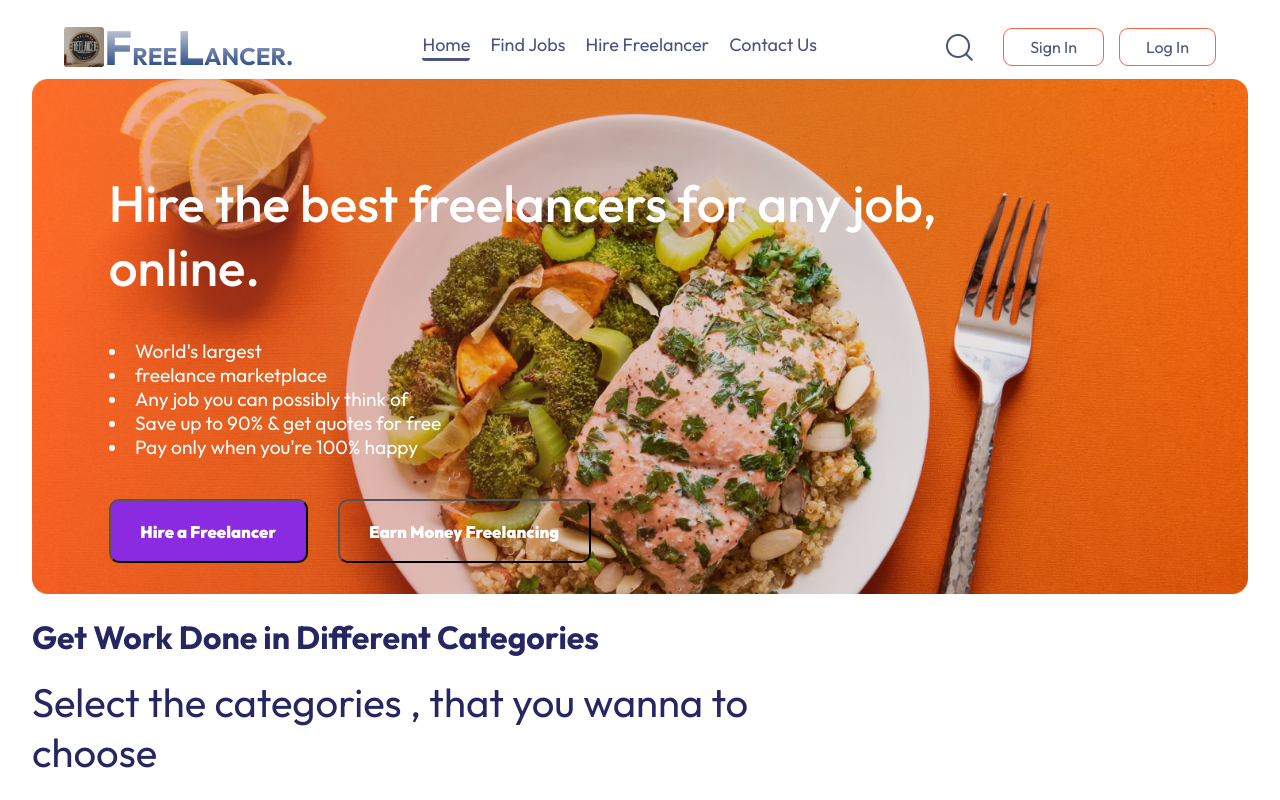
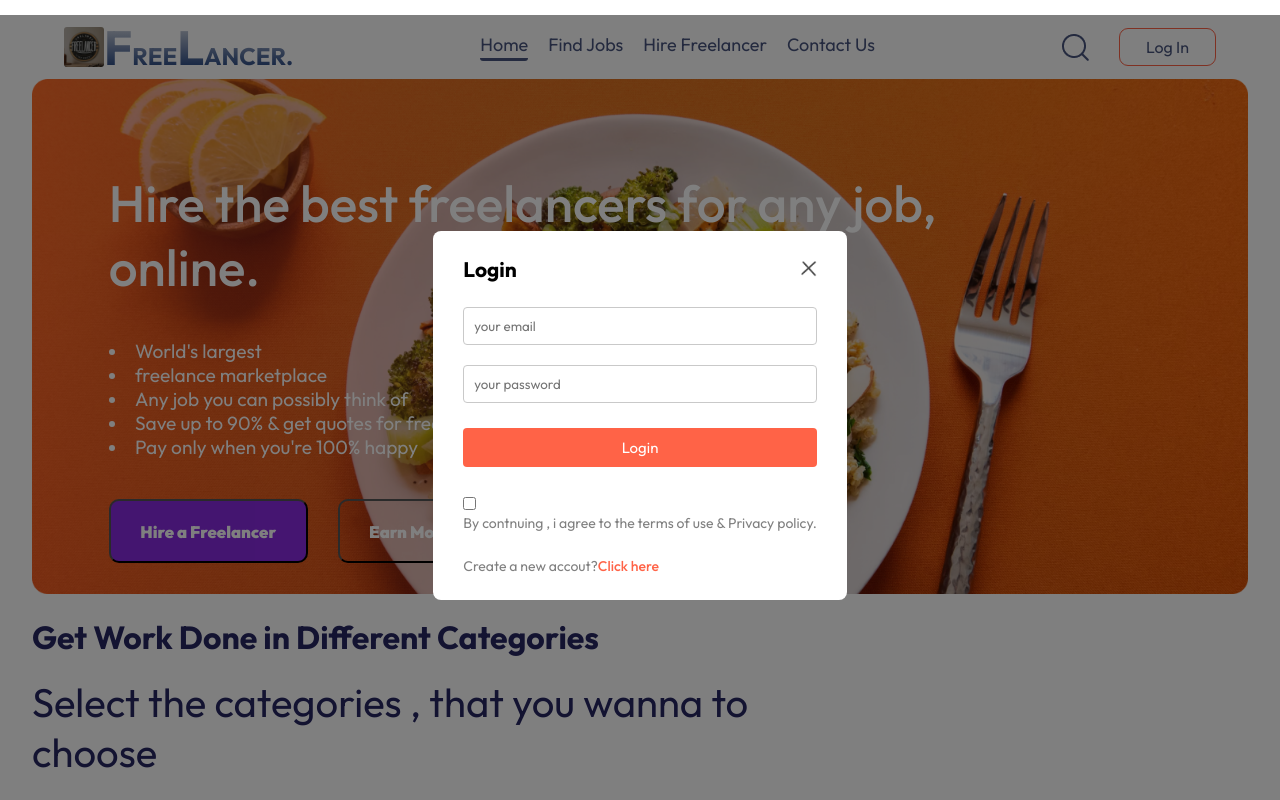
Before and after one commit to deepak3333333/Coapps-Freelancerwebsite2, a React (Vite) app: page / in a window 1280 px wide. Both pictures are taken after a click on the button "Log In". Shown: the top 800 px of the page. Built offline with nearby package versions, Linux system fonts and the light colour scheme.

Commit message:
adding login and sign page

```diff
--- a/src/App.jsx
+++ b/src/App.jsx
@@ -1,15 +1,19 @@
-import React from 'react'
+import React, { useState } from 'react'
 import Navbar from './components/Navbar/Navbar'
 import { Route,Routes } from 'react-router-dom'
 import Home from './pages/Home/Home'
 import FindJobs from './pages/FindJobs/FindJobs'
 import HierFreelancer from './pages/HierFreelancer/HierFreelancer'
 import Fotter from './components/Fotter/Fotter'
+import LoginPopup from './components/LoginPopup/LoginPopup'
 
 const App = () => {
+
+  const [showLogin,setShowLogin]=useState(false)
   return (<>
+  {showLogin?<LoginPopup setShowLogin={setShowLogin}/>:<></>}
     <div className="app">
-      <Navbar/>
+      <Navbar setShowLogin={setShowLogin}/>
      <Routes>
       <Route  path="/" element={<Home />}></Route>
        <Route path="/findjobs" element={<FindJobs/> }> </Route>
--- /dev/null
+++ b/src/components/LoginPopup/LoginPopup.css
@@ -0,0 +1,76 @@
+.login-popup{
+    position: absolute;
+    z-index:1;
+    width: 100%;
+    height:100vh;
+    background: rgba(0, 0, 0, .5);
+    display: grid;
+
+
+
+
+}
+.login-popup-container{
+    place-self: center;
+    width: center(23vw,330px);
+    color:#808080 ;
+    background-color: white;
+    display: flex;
+    flex-direction: column;
+    gap:25px;
+    padding: 25px 30px;
+    border-radius: 8px;
+    font-size: 14px;
+    animation: FadeIn 0.5s;
+
+
+
+}
+.login-popup-title{
+    display: flex;
+    justify-content: space-between;
+    align-items: center;
+    color: black;
+}
+.login-popup-title img{
+    width: 16px;
+    cursor: pointer;
+}
+.login-popup-input{
+    display: flex;
+    flex-direction: column;
+    gap: 20px;
+}
+.login-popup-input input{
+    outline: none;
+    border: 1px solid #c9c9c9;
+    padding: 10px ;
+    border-radius: 4px;
+}
+.login-popup-container button{
+    border: none;
+    padding:10px;
+    border-radius: 4px;
+    color: white;
+    background-color: tomato;
+    font-size: 15px;
+
+}
+.login-popup-condition{
+    display: flex;
+    align-items: start;
+    gap:8px;
+    margin-top: -8px;
+
+}
+.login-pop-condition input{
+    margin-top: 5px;
+
+}
+.login-popup p span{
+
+    color:tomato;
+    font-weight: 500;
+    cursor: pointer;
+
+}
--- /dev/null
+++ b/src/components/LoginPopup/LoginPopup.jsx
@@ -0,0 +1,43 @@
+import React ,{useState} from 'react'
+import './LoginPopup.css'
+import { assets } from '../../assets/assets'
+
+
+
+
+const LoginPopup = ({setShowLogin}) => {
+
+    const [currState,setCurrState] = useState("Login")
+  return (
+    <div className='login-popup'>
+        <form action="" className="login-popup-container">
+            <div className="login-popup-title">
+                <h2>{currState}</h2>
+                <img  onClick={()=>setShowLogin(false)} src={assets.cross_icon} alt="" />
+            </div>
+            <div className="login-popup-input">
+              {currState==="Login"?<></>:<input type="text" placeholder='your name' required/>}
+
+
+              <input type="email" placeholder='your email' required/>
+              <input type="password" placeholder='your password' required/>
+
+            </div>
+            <button>{currState==="Sign Up"?"Create account":"Login"}</button>
+            <div className="login-pop-condition">
+              <input type='checkbox' required />
+              <p>By contnuing , i agree to the terms of use & Privacy policy.</p>
+            </div>
+            {currState==="Login"
+            ? <p>Create a new accout?<span onClick={()=>setCurrState("Sign Up")}>Click here</span></p>:<p>Already have an account? <span onClick={()=>setCurrState("Login")}>Login here</span></p>
+            }
+
+
+
+        </form>
+
+    </div>
+  )
+}
+
+export default LoginPopup
--- a/src/components/Navbar/Navbar.jsx
+++ b/src/components/Navbar/Navbar.jsx
@@ -3,7 +3,7 @@
 import {assets} from '../../assets/assets'
 import{Link} from 'react-router-dom';
 
-const Navbar = () => {
+const Navbar = ({setShowLogin}) => {
     const [menu,setMenu]=useState("home");
   return (
     <div className='navbar'>
@@ -28,8 +28,8 @@
 
 
     </div>
-    <button>Sign In</button>
-    <button>Log In</button>
+
+    <button onClick={()=>setShowLogin(true)}>Log In</button>
 </div>
 </div>
 
```
